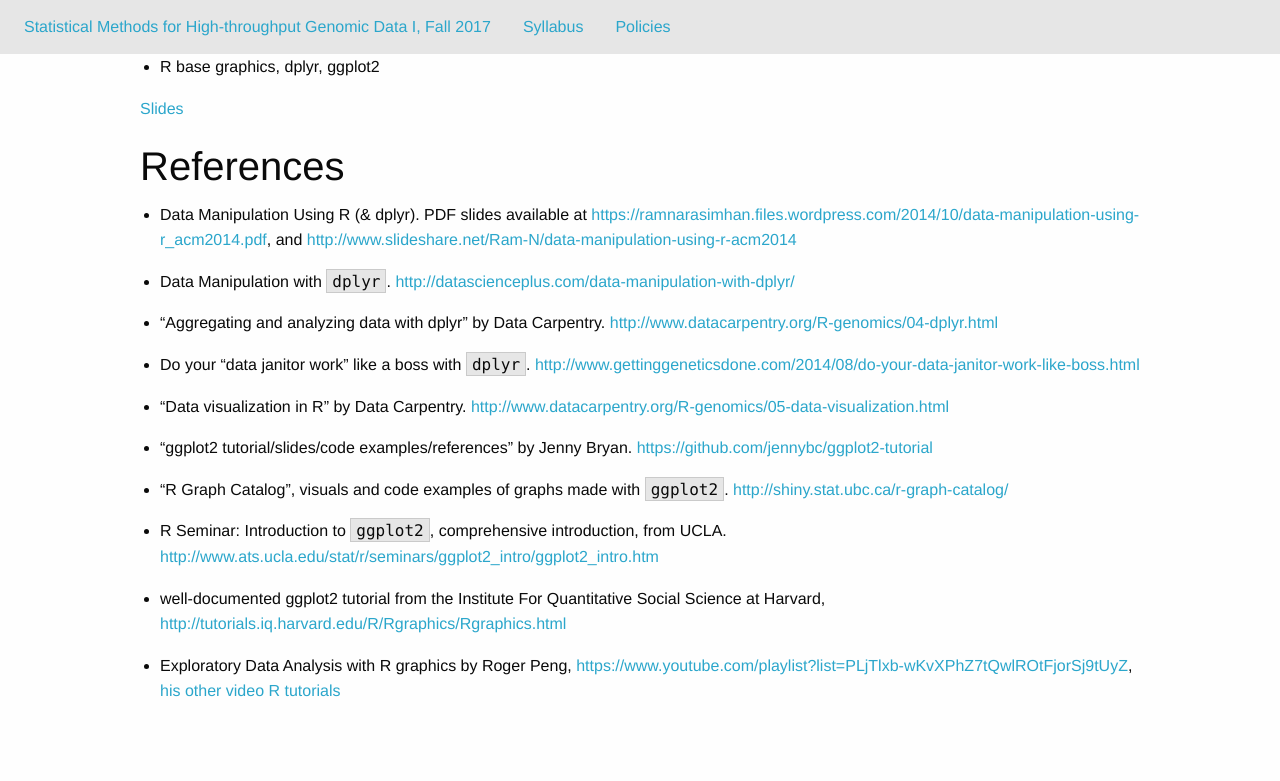
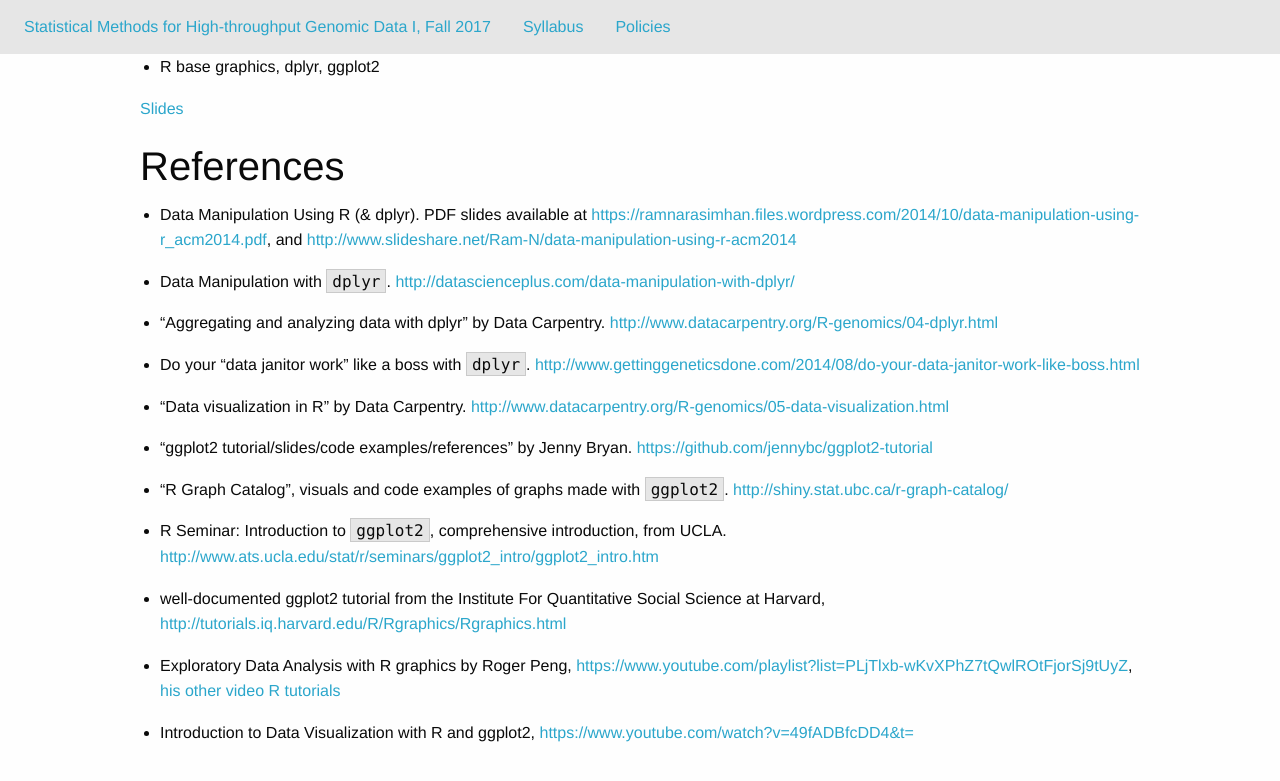
Before and after one commit to mdozmorov/BIOS567.2017, a Jekyll site: the page built from _posts/classplans/0003-01-03-01b_Graphics_dplyr.md, in a window 1280 px wide. Shown: the top 781 px of the page. Built offline with Jekyll 4.4.1, drawn with Linux system fonts in a browser that asks for light colours; our own code applies the rules of GitHub Pages for plain Markdown files.

Commit message:
Add video ref

```diff
--- a/_posts/classplans/0003-01-03-01b_Graphics_dplyr.md
+++ b/_posts/classplans/0003-01-03-01b_Graphics_dplyr.md
@@ -33,3 +33,5 @@ visible: 0
 - well-documented ggplot2 tutorial from the Institute For Quantitative Social Science at Harvard, [http://tutorials.iq.harvard.edu/R/Rgraphics/Rgraphics.html](http://tutorials.iq.harvard.edu/R/Rgraphics/Rgraphics.html)
 
 - Exploratory Data Analysis with R graphics by Roger Peng, [https://www.youtube.com/playlist?list=PLjTlxb-wKvXPhZ7tQwlROtFjorSj9tUyZ](https://www.youtube.com/playlist?list=PLjTlxb-wKvXPhZ7tQwlROtFjorSj9tUyZ), [his other video R tutorials](https://www.youtube.com/user/rdpeng/playlists)
+
+- Introduction to Data Visualization with R and ggplot2, [https://www.youtube.com/watch?v=49fADBfcDD4&t=](https://www.youtube.com/watch?v=49fADBfcDD4&t=)
```
